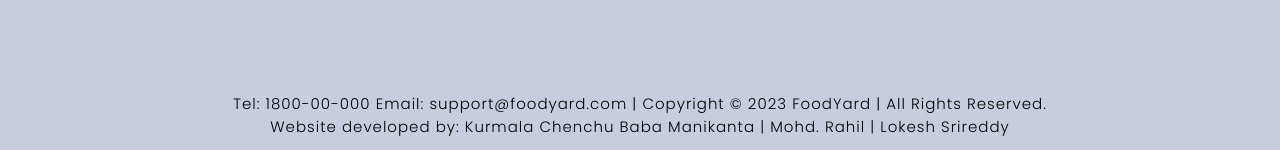
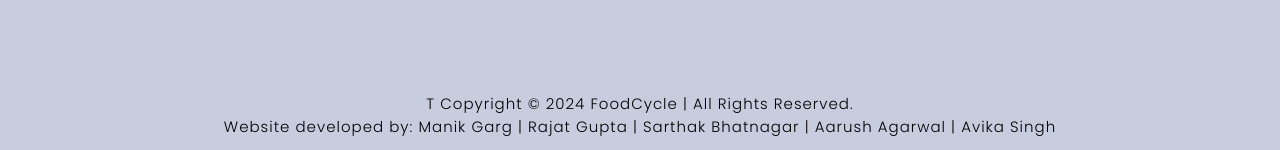
Before and after one commit to rajat2115465/IBM_internship_food_waste_management, a plain HTML site: page about.html in a window 1280 px wide. Shown: the part 1269-1419 px from the top of the page. Drawn offline with nearby package versions, Linux system fonts and the light colour scheme.

Commit message:
rajat_changes

```diff
--- a/about.html
+++ b/about.html
@@ -91,7 +91,7 @@
     </div>
 
     <div class="end">
-        <p>Tel: 1800-00-000 Email: support@foodyard.com | Copyright © 2023 FoodYard | All Rights Reserved. <br>Website developed by: Kurmala Chenchu Baba Manikanta | Mohd. Rahil | Lokesh Srireddy</p>
+        <p>T Copyright © 2024 FoodCycle | All Rights Reserved. <br>Website developed by: Manik Garg | Rajat Gupta | Sarthak Bhatnagar | Aarush Agarwal | Avika Singh</p>
     </div>
 </section>
 
```
